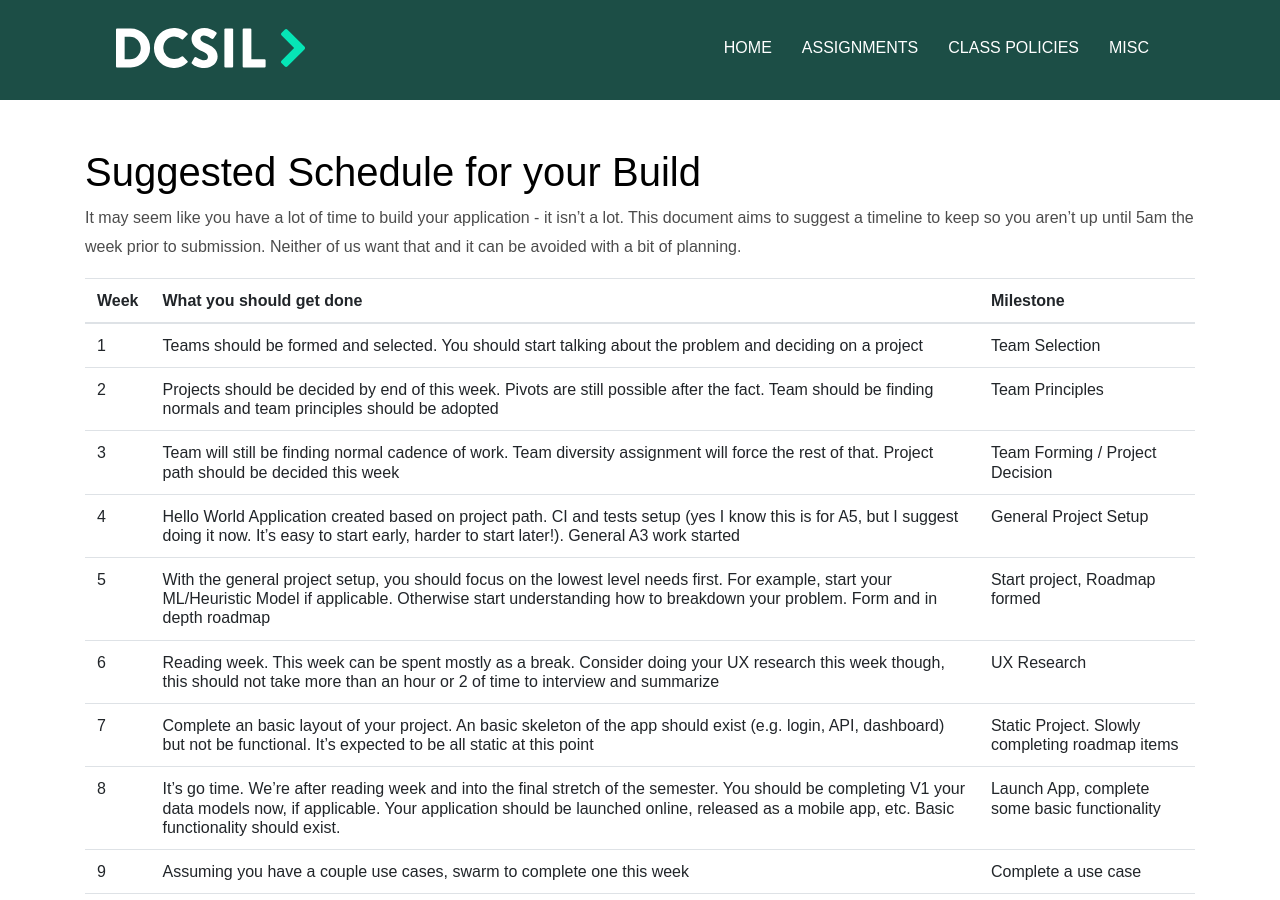
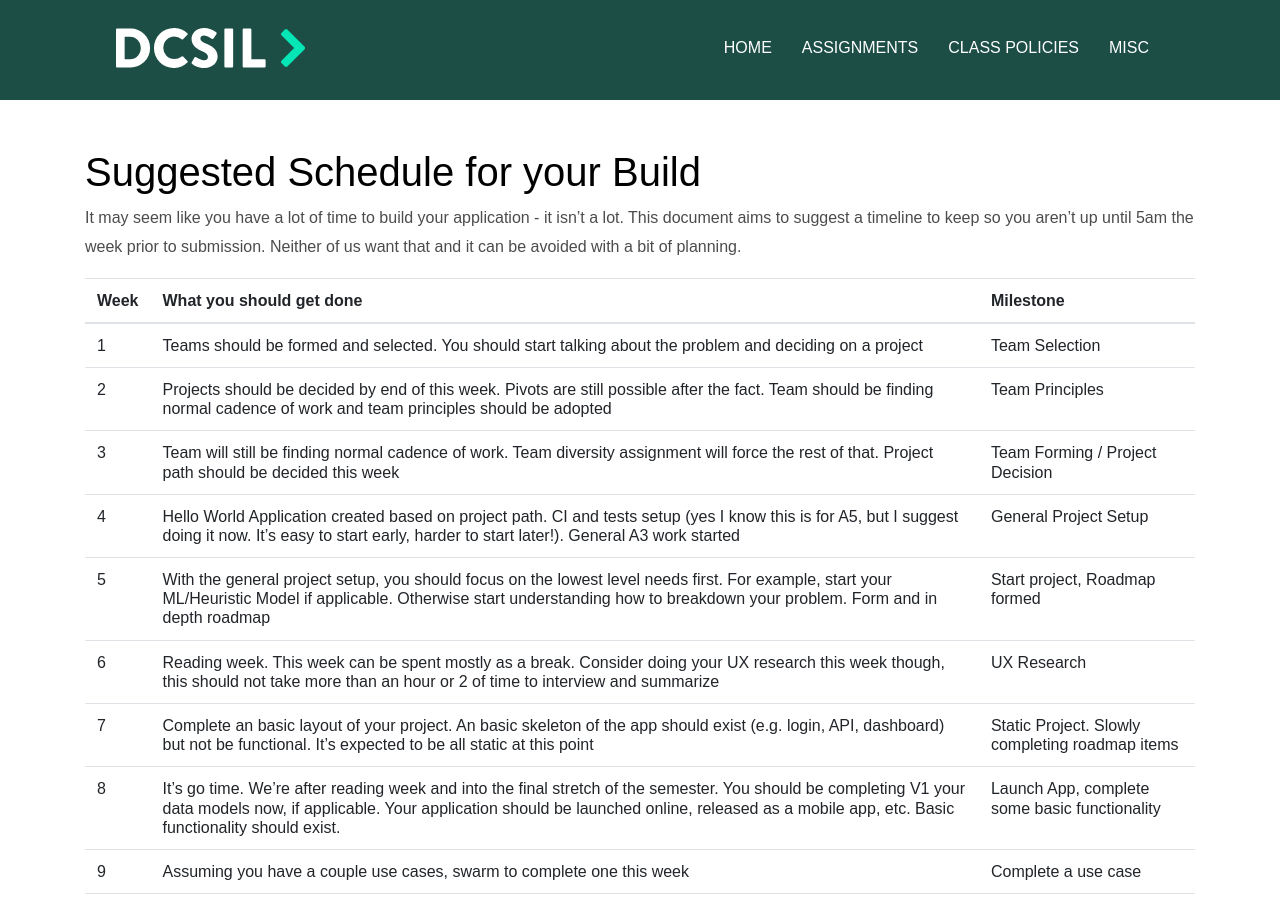
Before and after one commit to dcsil/CSC491, a Jekyll site: the page built from other_pages/suggested_work_schedule.md, in a window 1280 px wide and 900 px high. Built offline with Jekyll 4.4.1, drawn with Linux system fonts in a browser that asks for light colours; our own code applies the rules of GitHub Pages for plain Markdown files.

Commit message:
fix typo: normals

```diff
--- a/other_pages/suggested_work_schedule.md
+++ b/other_pages/suggested_work_schedule.md
@@ -6,7 +6,7 @@ It may seem like you have a lot of time to build your application - it isn't a l
 | Week | What you should get done | Milestone |
 | --- | --- | --- |
 | 1 | Teams should be formed and selected. You should start talking about the problem and deciding on a project | Team Selection  |
-| 2 | Projects should be decided by end of this week. Pivots are still possible after the fact. Team should be finding normals and team principles should be adopted | Team Principles |
+| 2 | Projects should be decided by end of this week. Pivots are still possible after the fact. Team should be finding normal cadence of work and team principles should be adopted | Team Principles |
 | 3 | Team will still be finding normal cadence of work. Team diversity assignment will force the rest of that. Project path should be decided this week | Team Forming / Project Decision |
 | 4 | Hello World Application created based on project path. CI and tests setup (yes I know this is for A5, but I suggest doing it now. It's easy to start early, harder to start later!). General A3 work started | General Project Setup |
 | 5 | With the general project setup, you should focus on the lowest level needs first. For example, start your ML/Heuristic Model if applicable. Otherwise start understanding how to breakdown your problem. Form and in depth roadmap | Start project, Roadmap formed |
```
